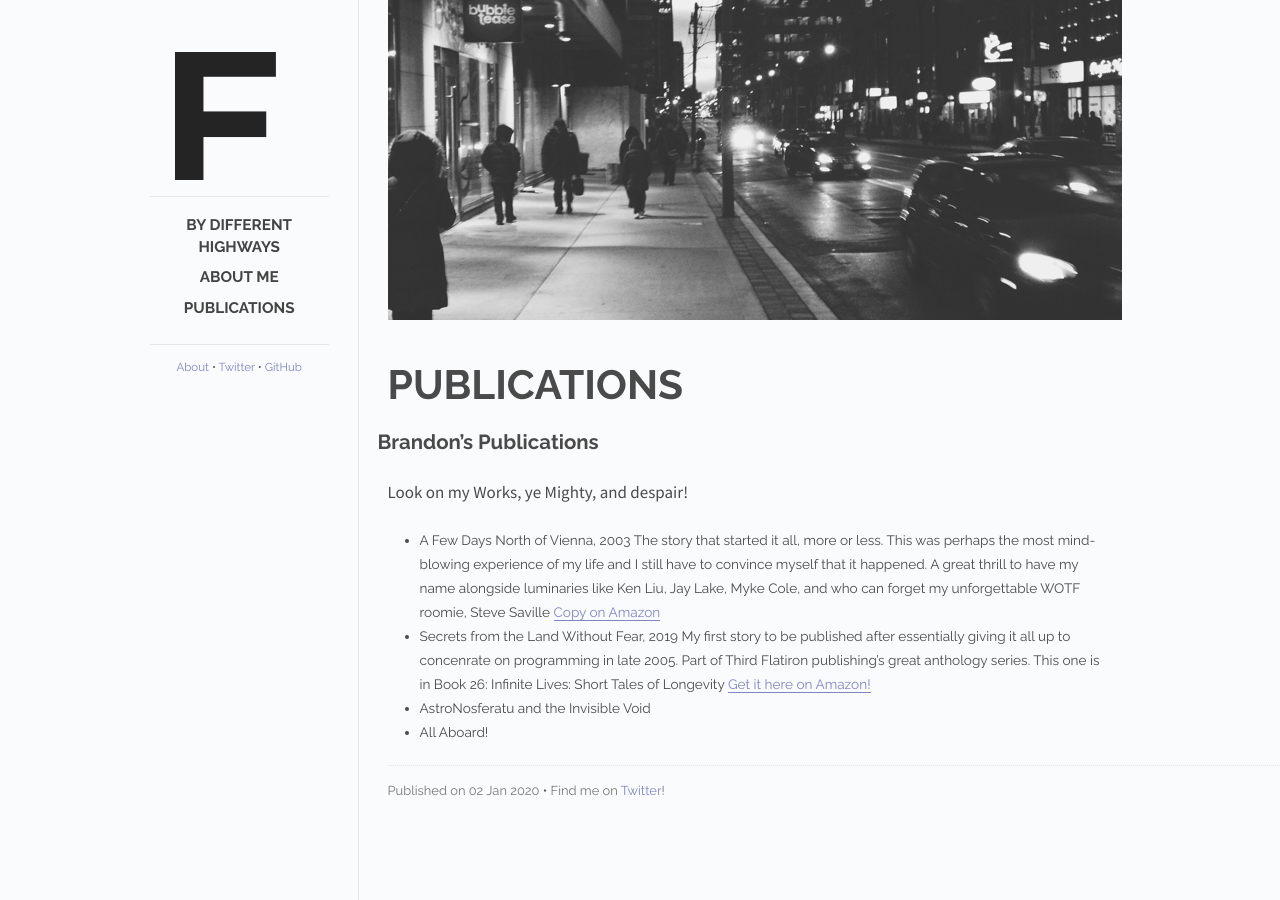
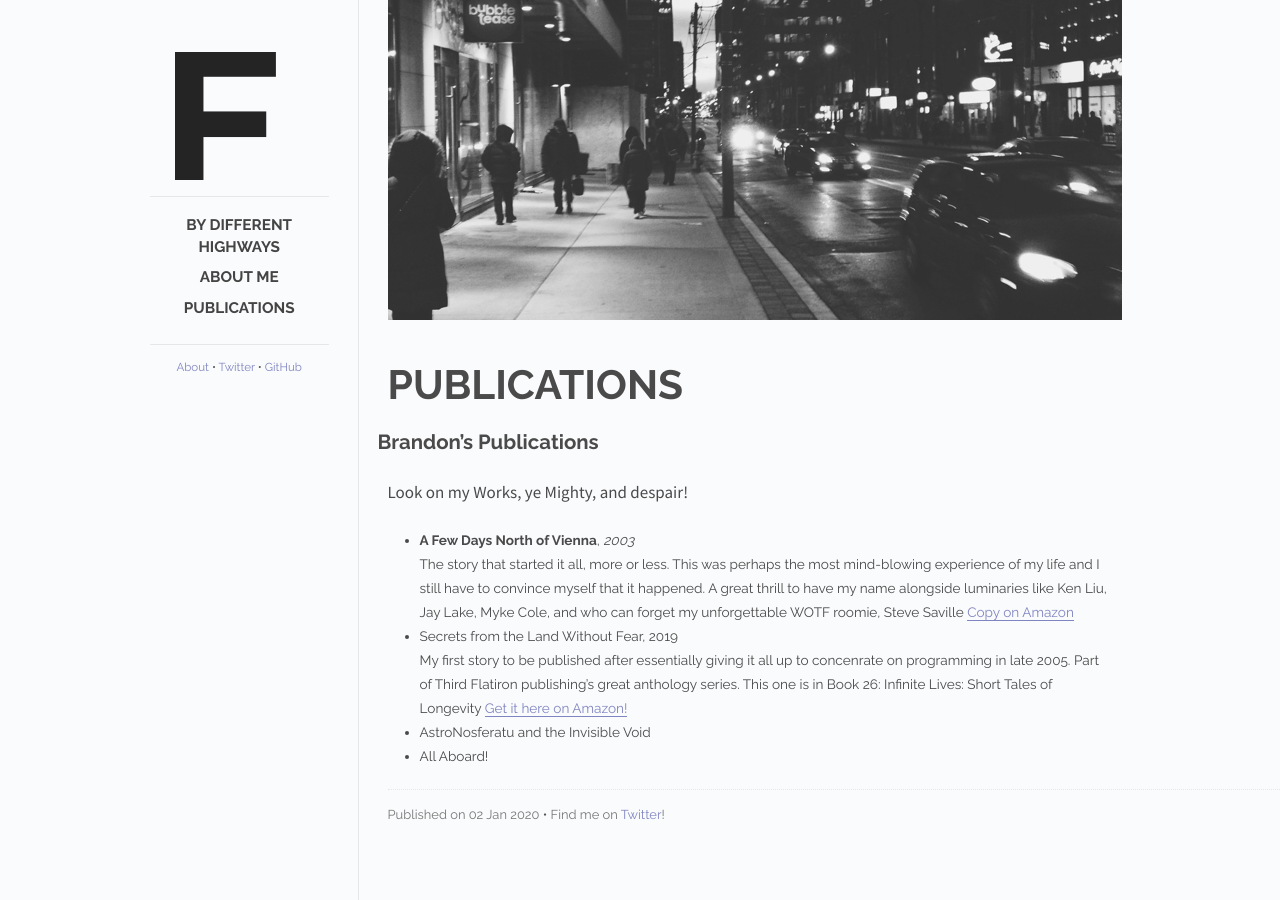
Before and after one commit to Butler-Brand/Butler-Brand.github.io, a Jekyll site: the page built from _posts/2020-01-02-publications-post.md, in a window 1280 px wide. Built offline with Jekyll 4.4.1, drawn with Linux system fonts in a browser that asks for light colours; Markdown is read by kramdown in place of the engine named in the settings.

```diff
--- a/_posts/2020-01-02-publications-post.md
+++ b/_posts/2020-01-02-publications-post.md
@@ -11,11 +11,11 @@ order: 3
 
 Look on my Works, ye Mighty, and despair!
 
-* A Few Days North of Vienna, 2003
+* <strong>A Few Days North of Vienna</strong>, <em>2003</em><br />
 	The story that started it all, more or less. This was perhaps the most mind-blowing experience of my life and I still
 	have to convince myself that it happened. A great thrill to have my name alongside luminaries like Ken Liu, Jay Lake, Myke Cole, and
 	who can forget my unforgettable WOTF roomie, Steve Saville [Copy on Amazon](https://www.amazon.com/Hubbard-Presents-Writers-Future-Vol/dp/1592121659)
-* Secrets from the Land Without Fear, 2019
+* Secrets from the Land Without Fear, 2019<br />
 	My first story to be published after essentially giving it all up to concenrate on programming in late 2005. Part of Third Flatiron publishing's
 	great anthology series. This one is in Book 26: Infinite Lives: Short Tales of Longevity [Get it here on Amazon!](https://www.amazon.com/Infinite-Lives-Longevity-Flatiron-Anthologies-ebook/dp/B07XVN23X6/ref=cm_cr_arp_d_product_top?ie=UTF8)
 * AstroNosferatu and the Invisible Void
```
